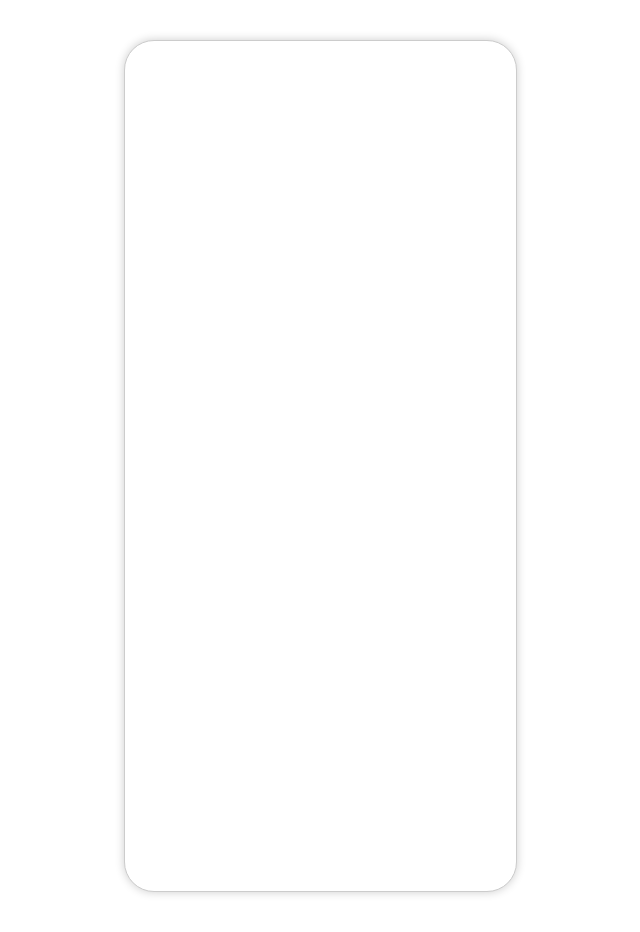
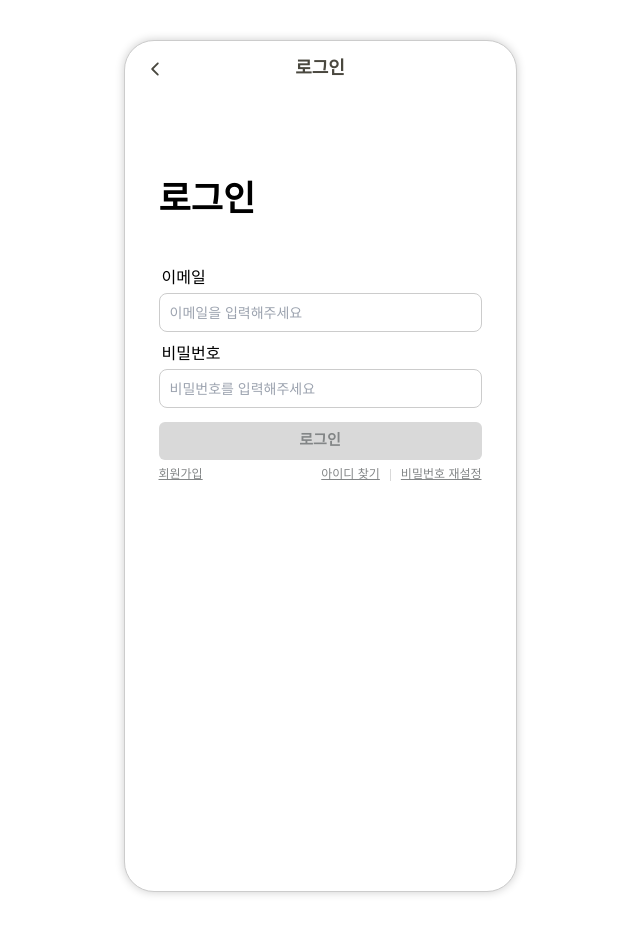
Before and after one commit to gusdk19/TryAngle-FE, a React (Create React App) app: page /login in a window 1280 px wide. Before the commit this address had no page. Shown: the whole page, without its empty margins (320-960 px from the left). Built offline with nearby package versions, Linux system fonts and the light colour scheme.

Commit message:
feat: 로그인 페이지 구현

```diff
--- a/src/App.js
+++ b/src/App.js
@@ -6,12 +6,14 @@ import Finance from './pages/finance';
 import MyChallenge from './pages/myChallenge';
 import ChallengeDetail from './pages/challengeDetail';
 import Recommend from './pages/recommend';
+import Login from './pages/login';
 
 function App() {
   return (
     <BrowserRouter>
       <Routes>
         <Route path='/mypage' element={<MyPage />} />
+        <Route path='/login' element={<Login />} />
         <Route path='/friend' element={<Friend />} />
         <Route path='/finance' element={<Finance />} />
         <Route path='/mychallenge' element={<MyChallenge />} />
--- a/src/components/Header.js
+++ b/src/components/Header.js
@@ -19,7 +19,7 @@ export default function Header(props){
 
     return(
         <div className="header flex flex-unwrap grow w-full pt-[4.5px]">
-            {(title == "친구" || title == "챌린지 비용 및 보상" || page == "challengeDetail" || title == "권유하기")
+            {(title == "친구" || title == "챌린지 비용 및 보상" || page == "challengeDetail" || title == "권유하기" || title == "로그인")
             ? <div className="back flex-none align-middle cursor-pointer">
                 <IoIosArrowBack className="back-icon text-[#4A483F]"
                     onClick={()=>{
@@ -51,7 +51,7 @@ export default function Header(props){
                     }} />
             </div> : ""}
 
-            {(title == "마이페이지" || title == "챌린지 비용 및 보상" || page == "challengeDetail" || title == "권유하기")
+            {(title == "마이페이지" || title == "챌린지 비용 및 보상" || page == "challengeDetail" || title == "권유하기" || title == "로그인")
              ? <div className="title flex-1 text-center align-middle">
                     <span className="title-text font-['Roboto-Black',Helvetica] font-black text-[#4A483F] text-lg tracking-[0] leading-normal">
                         {title}
@@ -62,7 +62,7 @@ export default function Header(props){
                 </div>
             }
 
-            {(title == "친구" || title == "챌린지 비용 및 보상" || page == "challengeDetail"  || title == "권유하기")
+            {(title == "친구" || title == "챌린지 비용 및 보상" || page == "challengeDetail"  || title == "권유하기" || title == "로그인")
              ? "" : <div className="bell flex-none align-middle cursor-pointer">
                 <FaRegBell className={`${title == "마이페이지" ? "bell-icon" : "bell-icon2 mt-[2px]"} text-[#4A483F]`}
                     onClick={()=>{navigate("/alarm");}}/>
--- a/src/components/MyPage/BeforeLoginMP.js
+++ b/src/components/MyPage/BeforeLoginMP.js
@@ -1,7 +1,10 @@
 import { Bell, Home, SmileIcon, Trophy, User, Users } from "lucide-react";
 import React from "react";
+import { useNavigate } from 'react-router-dom';
 
 export default function BeforeLoginMP({setLogin}){
+
+    const navigate = useNavigate();
 
     return(
         <main className="px-4">
@@ -15,7 +18,10 @@ export default function BeforeLoginMP({setLogin}){
 
             {/* Login Button */}
             <button className="w-full h-10 mt-[15px] bg-[#fab809] hover:bg-[#fab809]/90 text-[#4a483f] rounded-[5px]"
-                onClick={()=>{setLogin(1)}}>
+                onClick={()=>{
+                    // setLogin(1);
+                    navigate("/login");
+                }}>
                 <span className="font-m3-body-bold font-bold text-[14px] text-center grid items-center">로그인하기</span>
             </button>
 
--- /dev/null
+++ b/src/pages/login.js
@@ -0,0 +1,121 @@
+import React, { useEffect, useState } from "react";
+import "../styles/user/user.css";
+import { useNavigate } from "react-router-dom";
+import Footer from "../components/Footer";
+import Header from "../components/Header";
+
+export default function Login(){
+
+    const page = "login";
+
+    const navigate = useNavigate();
+
+    const [email, setEmail] = useState("");
+    const [pw, setPW] = useState("");
+    const [isValid, setIsValid] = useState(true);
+    const [errors, setErrors] = useState([]);
+
+    const validateEmail = (value) => {
+        // 간단한 이메일 정규표현식
+        const regex = /^[^\s@]+@[^\s@]+\.[^\s@]+$/;
+        return regex.test(value);
+    };
+
+    const handleClick = ()=>{
+        // if 로그인 성공
+        // navigate("/mypage", {state:{success:true}})
+        // if 로그인 실패
+        const newErrors = [];
+
+        newErrors.push("⚠ 이메일과 암호가 일치하지 않습니다.");
+
+        setErrors(newErrors);
+        setEmail("");
+        setPW("");
+    }
+
+    const changeEmail = (e)=>{
+        setEmail(e.target.value);
+        setIsValid(validateEmail(e.target.value));
+        const newErrors = [];
+
+        if (!isValid) {
+            newErrors.push("⚠ 이메일 형식이 올바르지 않습니다.");
+        }
+
+        setErrors(newErrors);
+    }
+
+    return(
+        <div>
+            <Header title={"로그인"} />
+            <div className="mx-[34px]">
+                <h1 className="mt-[80px] text-[35px] font-bold">로그인</h1>
+
+                {/* Login */}
+                <div className="flex flex-col gap-[9px] mt-[40px]">
+                    <div className="flex flex-col gap-1">
+                        <label className="pl-[3px]" for="email">이메일</label>
+                        <input
+                            id="email"
+                            className="input"
+                            type="text"
+                            placeholder="이메일을 입력해주세요"
+                            value={email}
+                            onChange={(e)=>{changeEmail(e)}}/>
+                    </div>
+                    <div className="flex flex-col gap-1">
+                        <label className="pl-[3px]" for="email">비밀번호</label>
+                        <input
+                            id="email"
+                            className="input"
+                            type="text"
+                            placeholder="비밀번호를 입력해주세요"
+                            value={pw}
+                            onChange={(e)=>{setPW(e.target.value);}}/>
+                    </div>
+
+                    {/* 에러 메세지 */}
+                    {errors.length > 0 && (
+                        <ul className="mt-[4px] px-[5px] text-[12px] text-left text-[red]">
+                        {errors.map((err, idx) => (
+                            <li key={idx}>{err}</li>
+                        ))}
+                        </ul>
+                    )}
+
+                    <div className="w-full grid items-center">
+                        <button className={`mx-auto w-full h-[38px] mt-[5px] mb-[5px] py-1 rounded-md
+                        font-bold text-[15px] text-center items-center
+                        ${errors.length > 0 || email.length <= 0 || !isValid || pw.length <= 0 ? "bg-[#D9D9D9] text-[#838687] cursor-default" : "bg-[#FFC421] text-white cursor-pointer"}`}
+                            onClick={handleClick} disabled={errors.length > 0 || email.length <= 0 || !isValid || pw.length <= 0 ? true : false}>
+                            로그인
+                        </button>
+                    </div>
+                </div>
+            </div>
+            <div className="flex justify-between mx-[34px] text-[#838687] text-[12px]">
+                <div className="flex-none flex my-auto">
+                    <span className="flex-none text-[12px] underline cursor-pointer"
+                        onClick={()=>{navigate("/signup")}}>
+                        회원가입
+                    </span>
+                </div>
+                <div className="flex-none flex gap-[2px] my-auto">
+                    <span className="text-[12px] underline cursor-pointer"
+                        onClick={()=>{navigate("/findID")}}>
+                            아이디 찾기
+                    </span>
+                    <hr orientation="vertical" className="h-[12px] mt-[4px] mx-[8px] border-[#D9D9D9] border-l-[0.1px]" />
+                    <span className="text-[12px] underline cursor-pointer"
+                        onClick={()=>{navigate("/findPW")}}>
+                            비밀번호 재설정
+                    </span>
+                </div>
+            </div>
+
+            {/* Footer Navigation */}
+            {/* <Footer page={page}/> */}
+        </div>
+    )
+}
--- a/src/pages/mypage.js
+++ b/src/pages/mypage.js
@@ -3,10 +3,18 @@ import BeforeLoginMP from "../components/MyPage/BeforeLoginMP.js";
 import AfterLoginMP from "../components/MyPage/AfterLoginMP.js";
 import Footer from "../components/Footer";
 import React, { useState } from "react";
+import { useLocation } from "react-router-dom";
 
 export default function MyPage() {
+
+  const location = useLocation();
+
+  const {success} = location.state || {};
+
   // Login State (로그인 x : 0, 로그인 o : 1)
-  const [login, setLogin] = useState(0);
+  const [login, setLogin] = useState(success == undefined ? 0 : success);
+
+  console.log(login, "login");
 
   const page = "myPage";
 
--- /dev/null
+++ b/src/styles/user/user.css
@@ -0,0 +1,14 @@
+.input {
+    width: 100%;
+    padding: 8px 30px 8px 10px; /* 왼쪽에 아이콘 공간 확보 */
+    border: 1px solid #ccc;
+    border-radius: 8px;
+    font-size: 14px;
+    transition: border-color 0.2s, box-shadow 0.2s;
+}
+
+.input:focus {
+    outline: none;
+    border-color: #007bff;
+    box-shadow: 0 0 0 3px rgba(0, 123, 255, 0.1);
+}
```
